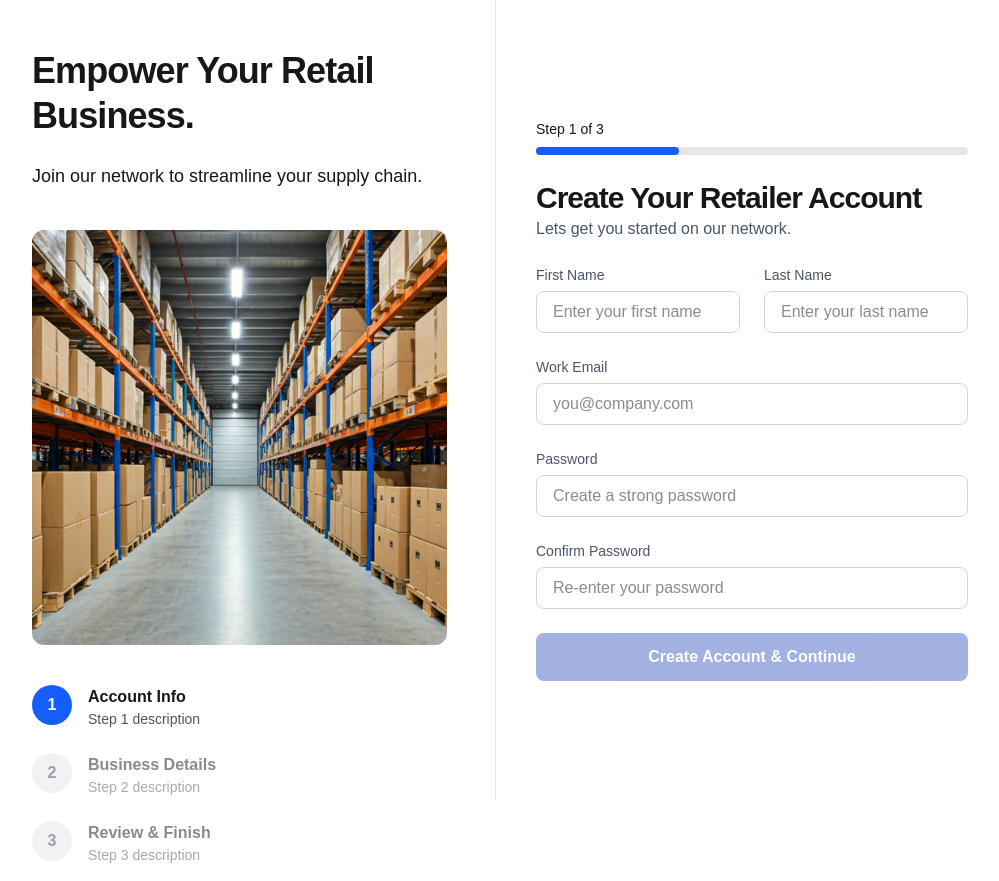
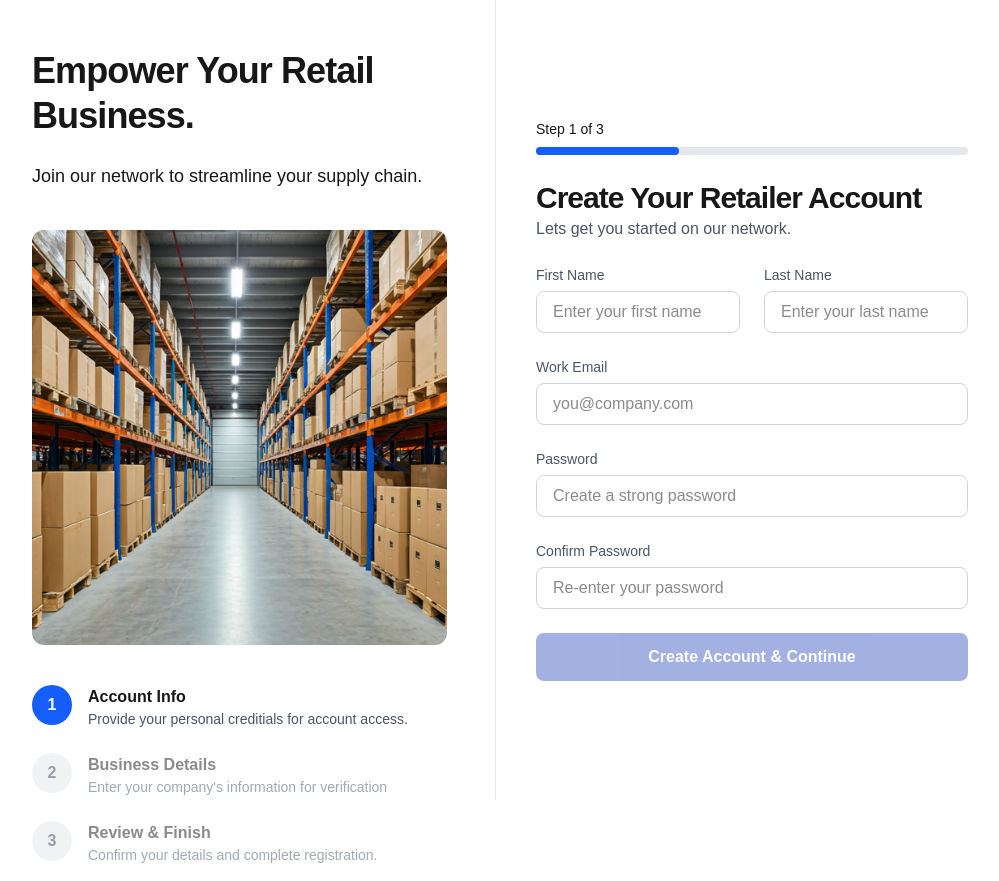
Before and after one commit to ayyappadassnair/supply-chain, a Next.js app: page /retailer in a window 1280 px wide. Shown: the whole page, without its empty margins (144-1143 px from the left). Built offline with nearby package versions, Linux system fonts and the light colour scheme.

Commit message:
step descriptions setup

```diff
--- a/src/components/retailer/LeftPanel.tsx
+++ b/src/components/retailer/LeftPanel.tsx
@@ -33,9 +33,24 @@ const LeftPanel = ({ step }: { step: number }) => {
 
       {/* STEPS */}
       <div className="flex flex-col gap-6 pb-4">
-        <StepIndicator step={step} index={1} title="Account Info" />
-        <StepIndicator step={step} index={2} title="Business Details" />
-        <StepIndicator step={step} index={3} title="Review & Finish" />
+        <StepIndicator
+          step={step}
+          index={1}
+          title="Account Info"
+          description="Provide your personal creditials for account access."
+        />
+        <StepIndicator
+          step={step}
+          index={2}
+          title="Business Details"
+          description="Enter your company's information for verification"
+        />
+        <StepIndicator
+          step={step}
+          index={3}
+          title="Review & Finish"
+          description="Confirm your details and complete registration."
+        />
       </div>
     </div>
   );
--- a/src/components/retailer/StepIndicator.tsx
+++ b/src/components/retailer/StepIndicator.tsx
@@ -4,10 +4,12 @@ const StepIndicator = ({
   step,
   index,
   title,
+  description,
 }: {
   step: number;
   index: number;
   title: string;
+  description: string;
 }) => {
   const active = step === index;
   const completed = step > index;
@@ -32,7 +34,7 @@ const StepIndicator = ({
 
       <div>
         <h3 className="font-bold">{title}</h3>
-        <p className="text-sm text-gray-600">Step {index} description</p>
+        <p className="text-sm text-gray-600">{description}</p>
       </div>
     </div>
   );
```
